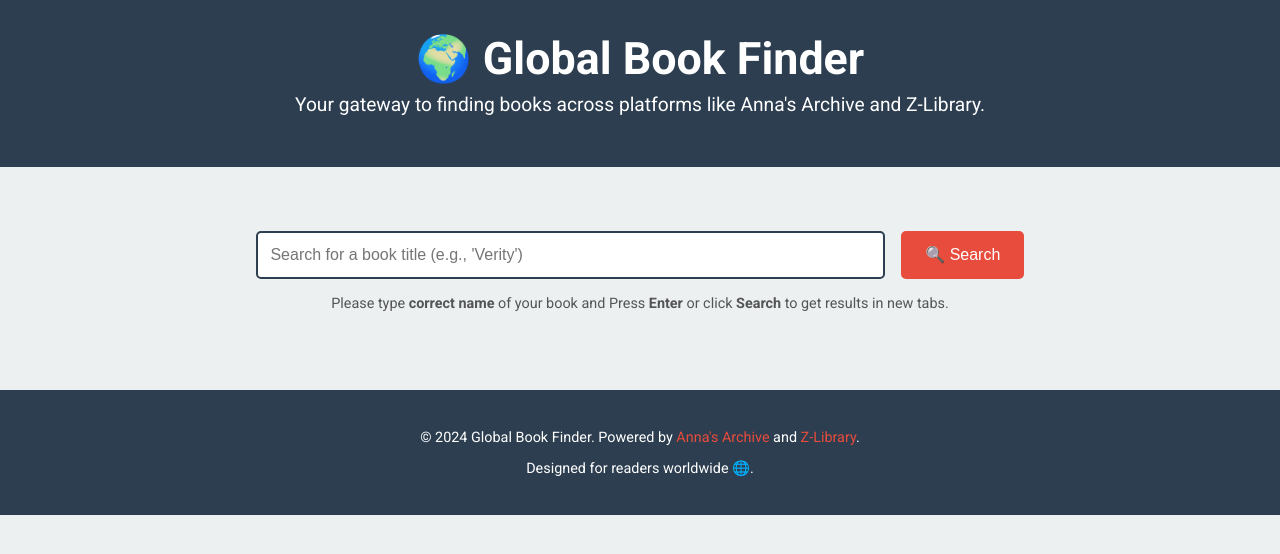
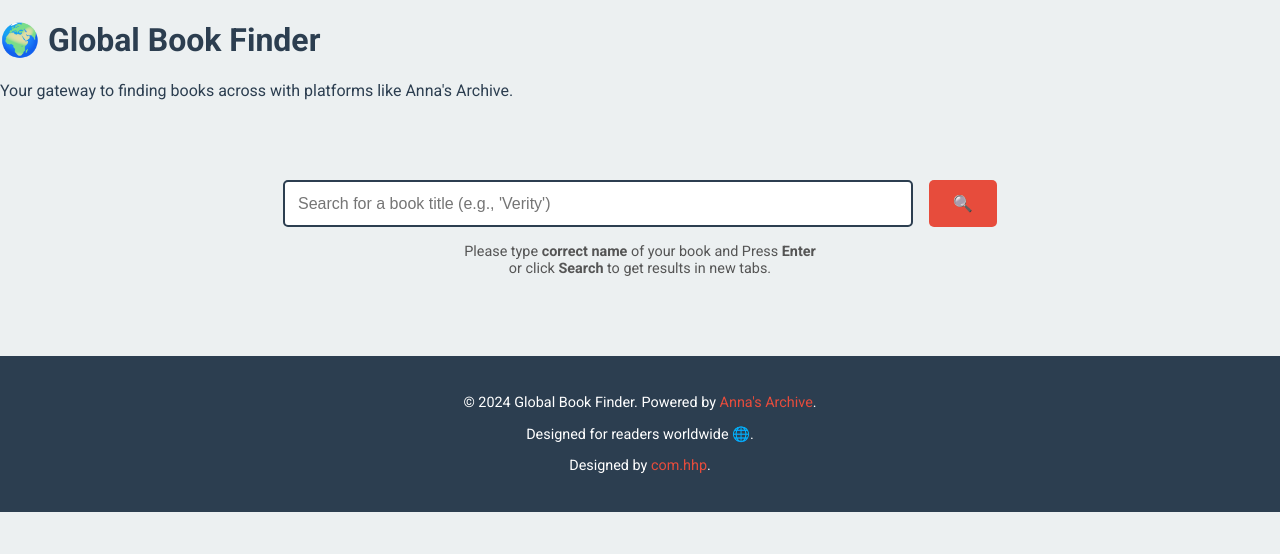
Before and after one commit to hashimp0/book, a plain HTML site: page index.html in a window 1280 px wide. Drawn offline with Linux system fonts and the light colour scheme.

Commit message:
Update index.html

```diff
--- a/index.html
+++ b/index.html
@@ -14,27 +14,28 @@
 </head>
 
 <body>
-  <header>
+  <div class="header">
     <div class="container">
       <h1>🌍 Global Book Finder</h1>
-      <p>Your gateway to finding books across platforms like Anna's Archive and Z-Library.</p>
+      <p>Your gateway to finding books across with platforms like Anna's Archive.</p>
     </div>
-  </header>
+  </div>
   <main>
     <div class="container">
       <section class="search-section">
         <div class="search-box">
           <input type="text" id="searchBar" placeholder="Search for a book title (e.g., 'Verity')" aria-label="Search for books" />
-          <button id="searchButton" aria-label="Search">🔍 Search</button>
+          <button id="searchButton" aria-label="Search">🔍</button>
         </div>
-        <p class="note">Please type <strong>correct name</strong> of your book and Press <strong>Enter</strong> or click <strong>Search</strong> to get results in new tabs.</p>
+        <p class="note">Please type <strong>correct name</strong> of your book and Press <strong>Enter</strong><br> or click <strong>Search</strong> to get results in new tabs.</p>
       </section>
     </div>
   </main>
   <footer>
     <div class="container">
-      <p>&copy; 2024 Global Book Finder. Powered by <a href="https://annas-archive.org/" target="_blank">Anna's Archive</a> and <a href="https://z-lib.gs/" target="_blank">Z-Library</a>.</p>
+      <p>&copy; 2024 Global Book Finder. Powered by <a href="https://annas-archive.org/" target="_blank">Anna's Archive</a>.</p>
       <p>Designed for readers worldwide 🌐.</p>
+      <p>Designed by <a href="https://instagram/@com.hhp">com.hhp</a>.</p>
     </div>
   </footer>
   <script src="script.js"></script>
```
